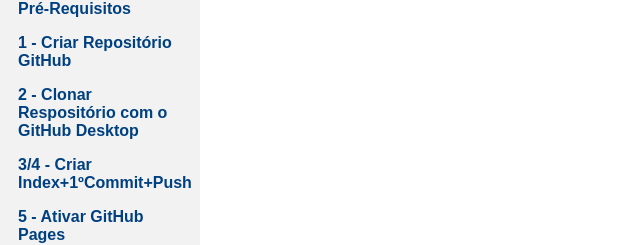
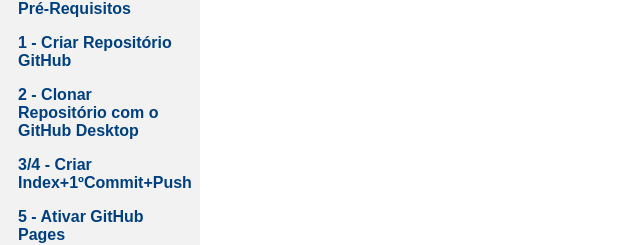
Before and after one commit to joaogouveiaformacao-spec/testefinal, a plain HTML site: page index.html in a window 1280 px wide. Shown: the part 270-515 px from the top of the page, 0-640 px from the left. Drawn offline with Linux system fonts and the light colour scheme.

Commit message:
atualizar erro index

```diff
--- a/index.html
+++ b/index.html
@@ -63,7 +63,7 @@
     <a href="objetivos.html" target="conteudo">Objetivos</a>
     <a href="prerequisitos.html" target="conteudo">Pré-Requisitos</a>
 	<a href="etapa1.html" target="conteudo">1 - Criar Repositório GitHub</a>
-	<a href="etapa2.html" target="conteudo">2 - Clonar Respositório com o GitHub Desktop</a>
+	<a href="etapa2.html" target="conteudo">2 - Clonar Repositório com o GitHub Desktop</a>
 	<a href="etapa3_4.html" target="conteudo">3/4 - Criar Index+1ºCommit+Push</a>
 	<a href="etapa5.html" target="conteudo">5 - Ativar GitHub Pages</a>
 
```
